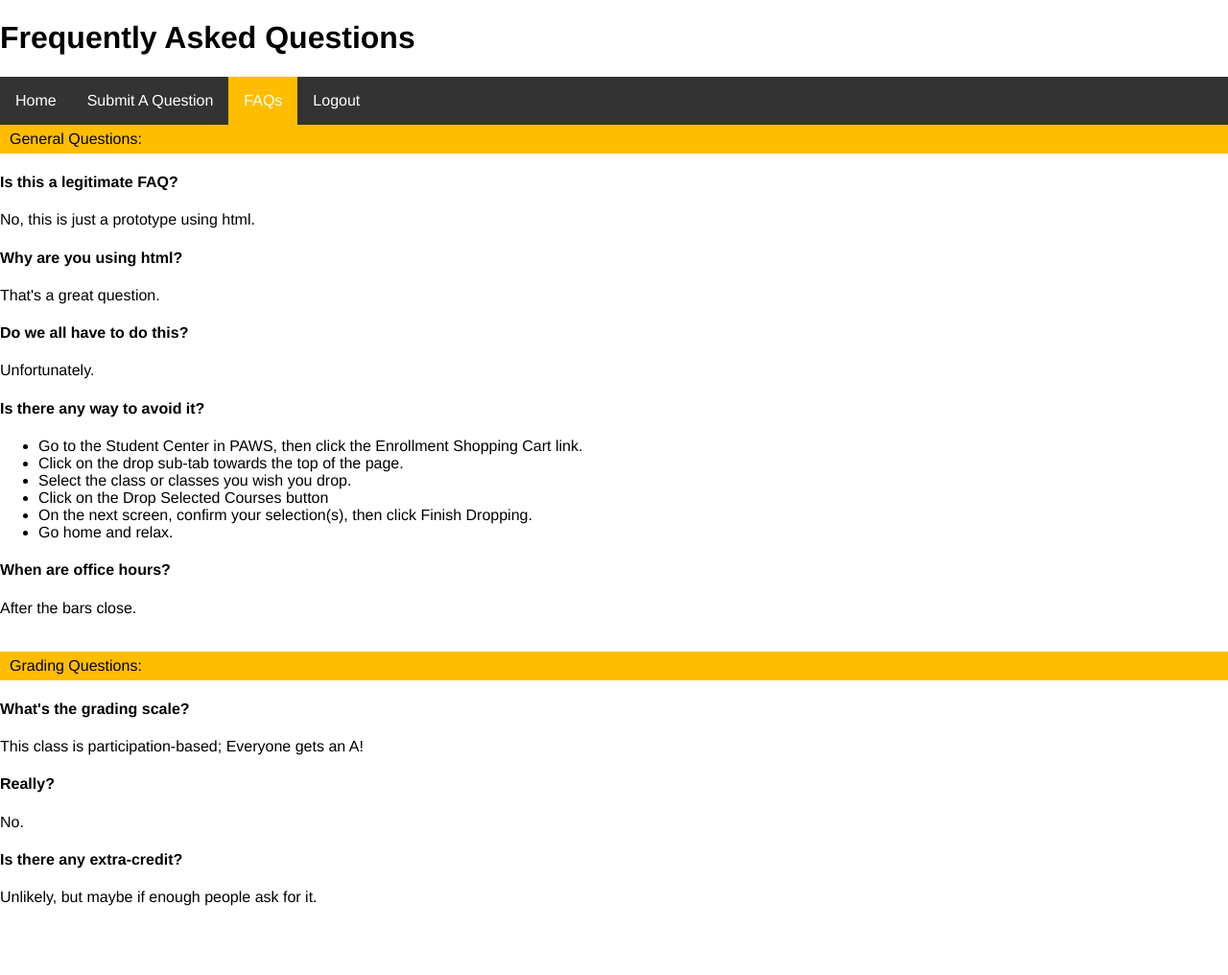
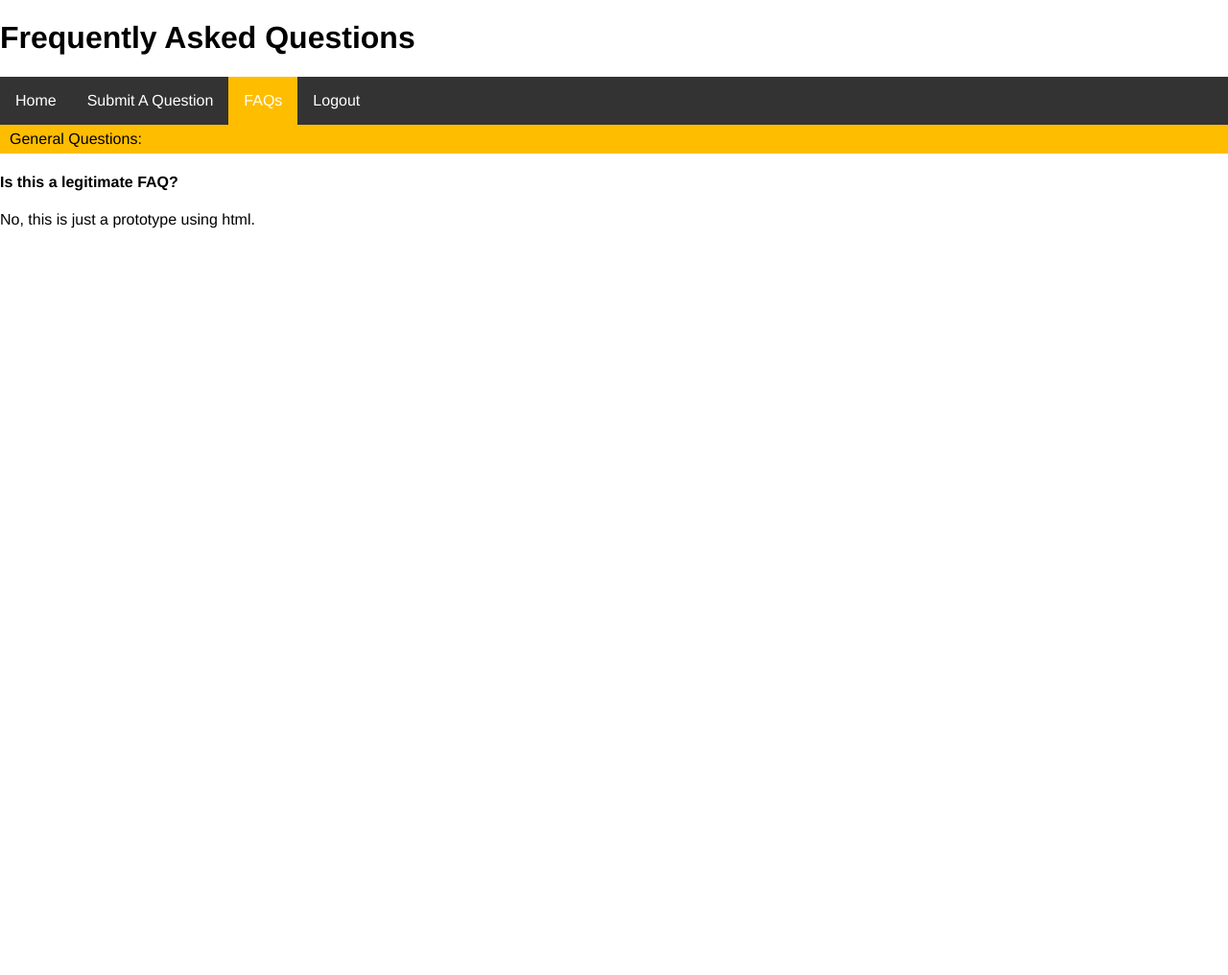
Before and after one commit to Team804/Project, a Python web app: template panthertaleslol/templates/FAQ.html in a window 1280 px wide. Shown: the whole page at 96% size. After the commit the page ends 238 px from the top, so only its background shows below. Run offline with Jinja, Linux system fonts and the light colour scheme; the template is opened without the code that fills it, so the values that code supplies are empty.

Commit message:
Update FAQ.html

```diff
--- a/panthertaleslol/templates/FAQ.html
+++ b/panthertaleslol/templates/FAQ.html
@@ -1,28 +1,35 @@
 <!DOCTYPE HTML>
-<!--  Important classes to play with for css are probably
+<!-- Important classes to play with for css are probably
 		header, question, answer
-
-		I know there are ways to make the questions collapsable but I'm not sure if we want that through html or css
-
-		-->
+I know there are ways to make the questions collapsable but I'm not not sure if we want that through html or css
+-->
 <html>
 	<head>
 		<title>FAQs</title>
 		<link href="stylesheets/style.css" rel="stylesheet" type="text/css" />
 	</head>
+
 	<body>
+
 		<div class="pageinfo">
+
 			<h1>Frequently Asked Questions</h1>
-		</div>
+				</div>
+
 		<div>
 			<ul class="navbar">
+
 				<li class="navitem"><a class = "navlink" href="">Home</a></li>
+
 				<li class="navitem"><a class="navlink" href="/studentQA">Submit A Question</a></li>
+
 				<li class="navitem"><a class="current navlink" href="/FAQ">FAQs</a></li>
+
 				<li class="navitem"><a class="navlink" href="/">Logout</a></li>
+
 			</ul>
 		</div>
-		<div class="faq">
+		<div class = "faq">
 
 		</div>
 			<div class="panel-group">
@@ -33,67 +40,8 @@
 					<div class="answer">
 						No, this is just a prototype using html.
 					</div>
-					<h4 class="question">
-						Why are you using html?
-					</h4>
-					<div class="answer">
-						That's a great question.
-					</div>
-					<h4 class="question">
-						Do we all have to do this?
-					</h4>
-					<div class="answer">
-						Unfortunately.
-					</div>
-					<h4 class="question">
-						Is there any way to avoid it?
-					</h4>
-					<div class="answer">
-						<ul>
-							<li>Go to the Student Center in PAWS, then click the Enrollment Shopping Cart link.</li>
-							<li>Click on the drop sub-tab towards the top of the page.</li>
-							<li>Select the class or classes you wish you drop.</li>
-							<li>Click on the Drop Selected Courses button</li>
-							<li>On the next screen, confirm your selection(s), then click Finish Dropping.</li>
-							<li>Go home and relax.</li>
-						</ul>
-					</div>
-					<h4 class="question">
-						When are office hours?
-					</h4>
-					<div class="answer">
-						After the bars close.
-					</div>
-				<br />
-				<br />
-				<div class="header">Grading Questions:</div>
-					<h4 class="question">
-						What's the grading scale?
-					</h4>
-					<div class="answer">
-						This class is participation-based; Everyone gets an A!
-					</div>
-					<h4 class="question">
-						Really?
-					</h4>
-					<div class="answer">
-						No.
-					</div>
-					<h4 class="question">
-						Is there any extra-credit?
-					</h4>
-					<div class="answer">
-						Unlikely, but maybe if enough people ask for it.
-					</div>
-					<br />
-					<br />
-
-				<br />
-				<br />
+					</br>
+					</br>
 			</div>
-		</div>
-
 	</body>
-
-
 </html>
```
